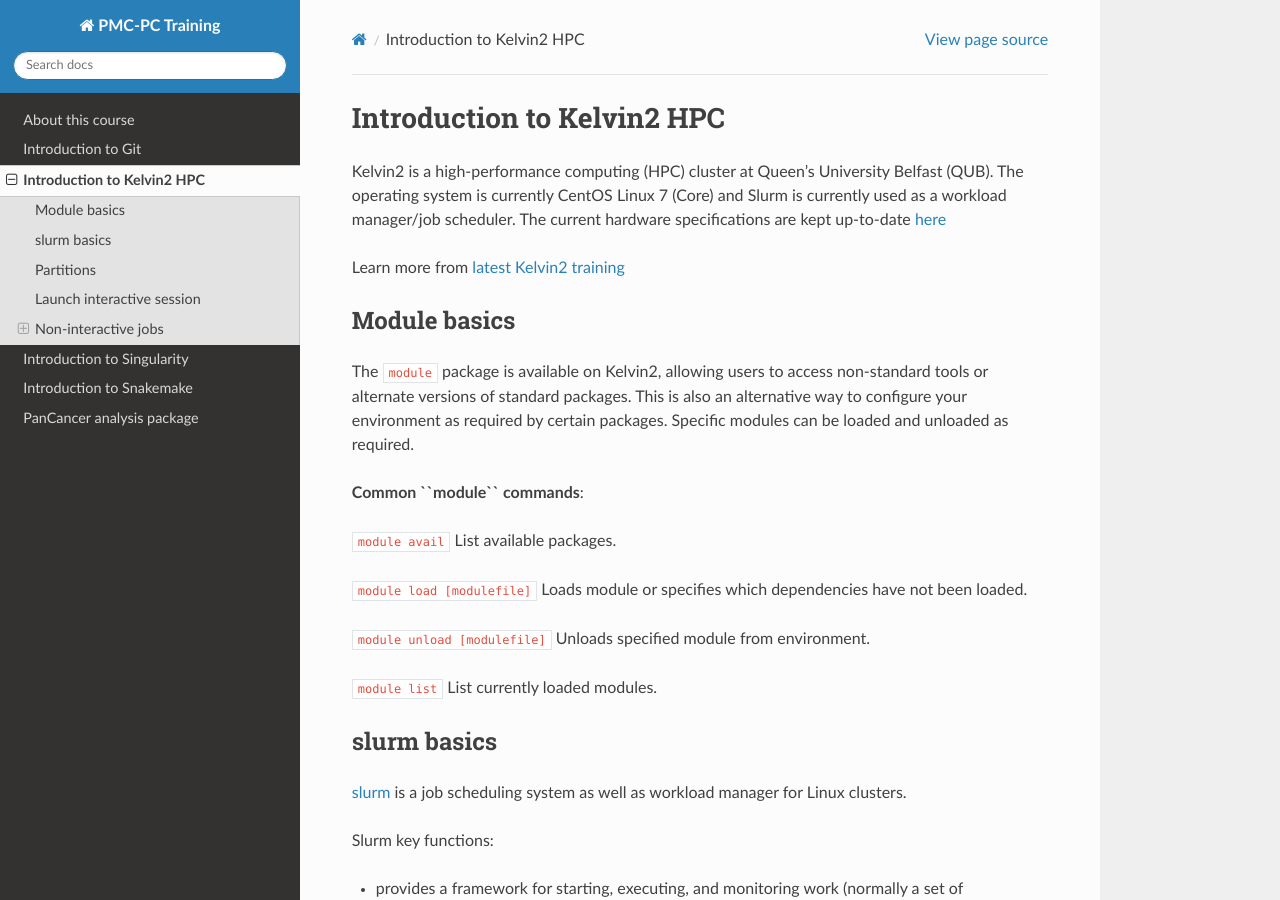
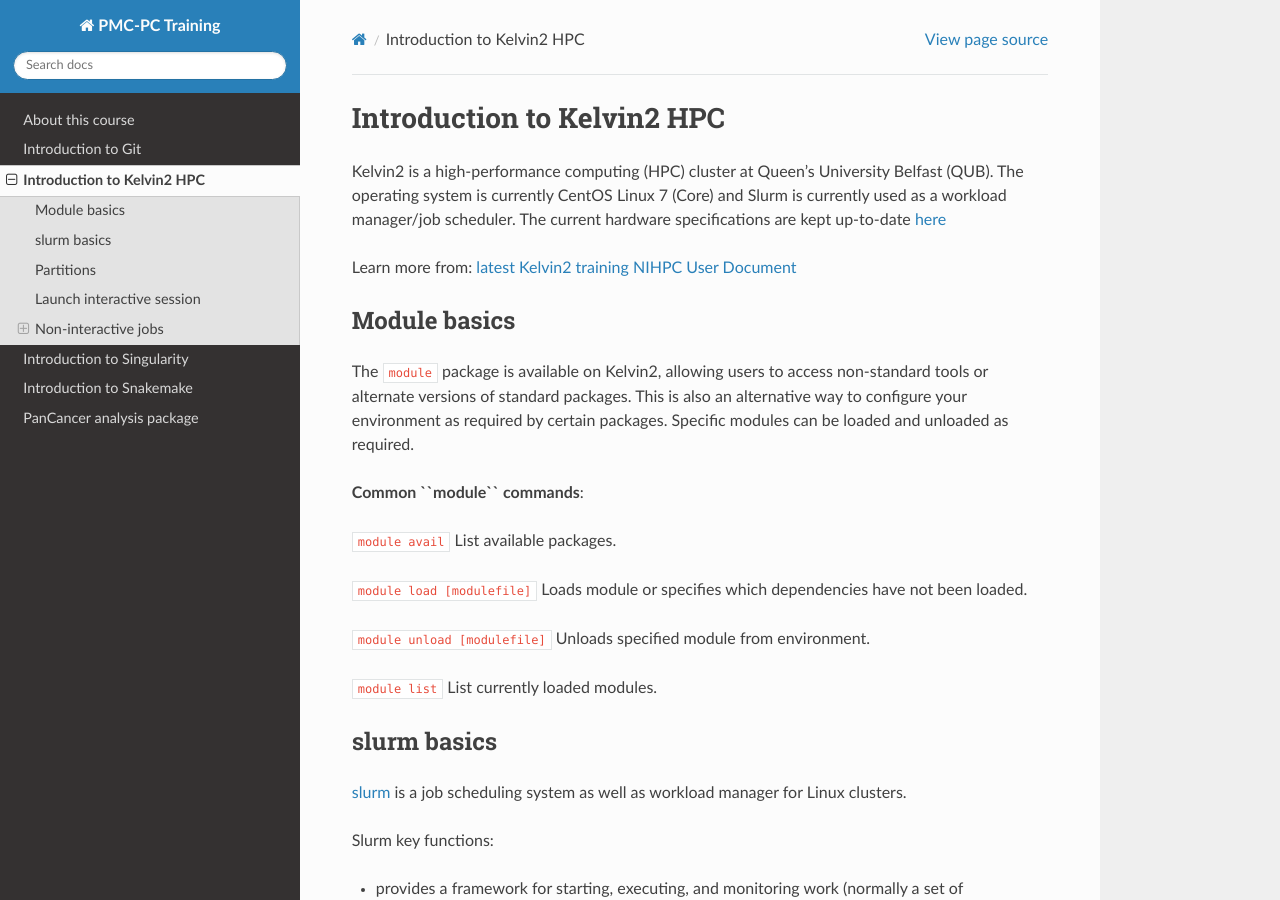
Before and after one commit to sirintra/PMC-PC-training, a Sphinx documentation site: the page built from docs/source/kelvin.rst, in a window 1280 px wide and 900 px high. Built offline with Sphinx 7.4.7 and the Read the Docs theme 3.1.0, drawn with Linux system fonts in a browser that asks for light colours.

Commit message:
Update kelvin.rst

```diff
--- a/docs/source/kelvin.rst
+++ b/docs/source/kelvin.rst
@@ -3,7 +3,9 @@
 Kelvin2 is a high-performance computing (HPC) cluster at Queen’s University Belfast (QUB). The operating system is currently CentOS Linux 7 (Core) and Slurm is currently used as a workload manager/job scheduler. The current hardware specifications are kept up-to-date `here <https://ni-hpc.ac.uk/Kelvin2/>`_
 
 
-Learn more from `latest Kelvin2 training <https://gitlab.qub.ac.uk/qub_hpc/kelvin_training>`_
+Learn more from:
+`latest Kelvin2 training <https://ni-hpc.ac.uk/Trainingandevents/>`_
+`NIHPC User Document <https://ni-hpc.github.io/nihpc-documentation/>`_
 
 
 
```
